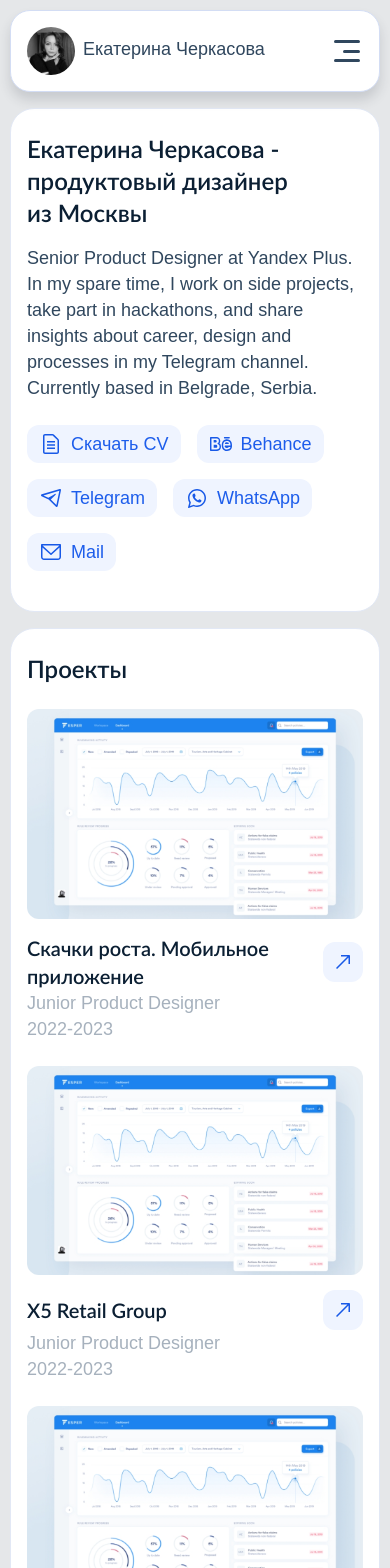
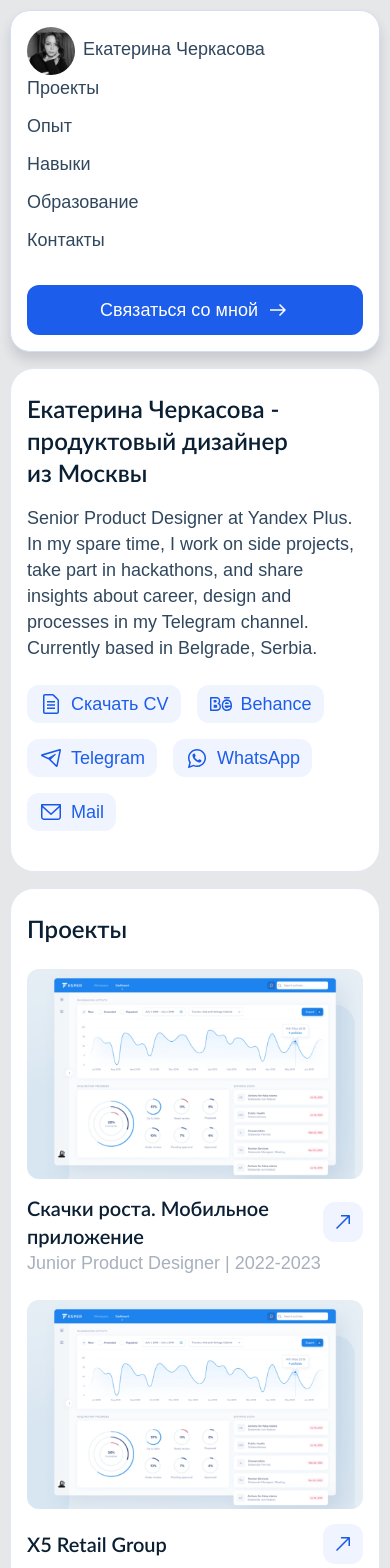
Before and after one commit to JakersD/person-portfolio, a Next.js app: page / in a window 390 px wide. Shown: the top 1568 px of the page. Built offline with nearby package versions, Linux system fonts and the light colour scheme; a web font is replaced by a local one.

Commit message:
Исправлен баг кастомного хука

```diff
--- a/src/_data/hooks/useResize.tsx
+++ b/src/_data/hooks/useResize.tsx
@@ -3,7 +3,7 @@
 import { useEffect, useState } from 'react';
 
 export const useResize = () => {
-  const [width, setWidth] = useState<number>(window.innerWidth);
+  const [width, setWidth] = useState<number>();
 
   useEffect(() => {
     const resize = () => {
--- a/src/components/common/header/header.tsx
+++ b/src/components/common/header/header.tsx
@@ -16,7 +16,7 @@
 
   const handleToggle = () => setActive(!active);
 
-  if (width <= 1196) {
+  if (width && width <= 1196) {
     return (
       <header className={active ? `${styles.header} ${styles.headerActive}` : styles.header}>
         <div className={active ? `${styles.modalLogo} ${styles.modalLogoActive}` : styles.modalLogo}>
--- a/src/components/pages/details/text-frame/fragment/text-frame-list/index.tsx
+++ b/src/components/pages/details/text-frame/fragment/text-frame-list/index.tsx
@@ -3,6 +3,7 @@
 import { Text } from '@/components/shared';
 
 import styles from './text-frame-list.module.scss';
+import { getUniqueKey } from '@/_data';
 
 interface IProps {
   list: string[];
@@ -11,8 +12,8 @@
 export const TextFrameList: React.FC<IProps> = ({ list }) => {
   return (
     <ul>
-      {list.map((item) => (
-        <li className={styles.item}>
+      {list.map((item, i) => (
+        <li className={styles.item} key={getUniqueKey(item, i)}>
           <Text>{item}</Text>
         </li>
       ))}
--- a/src/components/pages/main/projects/projects.tsx
+++ b/src/components/pages/main/projects/projects.tsx
@@ -5,7 +5,7 @@
 import { useRouter } from 'next/navigation';
 
 import { getProjectList } from '@/_data/config/core';
-import { useResize } from '@/_data';
+import { getUniqueKey, useResize } from '@/_data';
 import { ETextTheme, ETitleSize, MainBlock, Text, Title } from '@/components/shared';
 
 import styles from './projects.module.scss';
@@ -24,8 +24,12 @@
         Проекты
       </Title>
       <div className={styles.projectWrapper}>
-        {getProjectList().map((v) => (
-          <div className={styles.project} onClick={() => handleClickProject(v.id)}>
+        {getProjectList().map((v, i) => (
+          <div
+            className={styles.project}
+            onClick={() => handleClickProject(v.id)}
+            key={getUniqueKey(v.id, i)}
+          >
             <img className={styles.img} src={v.imgSrc} alt='Картинка' />
             <div className={styles.projectTitleBlock}>
               <Title className={styles.projectTitle} size={ETitleSize.H3}>
@@ -39,7 +43,7 @@
                 height={40}
               />
             </div>
-            {width <= 860 ? (
+            {width && width <= 860 ? (
               <>
                 <Text theme={ETextTheme.SECOND}>{v.role}</Text>
                 <Text theme={ETextTheme.SECOND}>{`${v.dates[0]}-${v.dates[1]}`}</Text>
```
